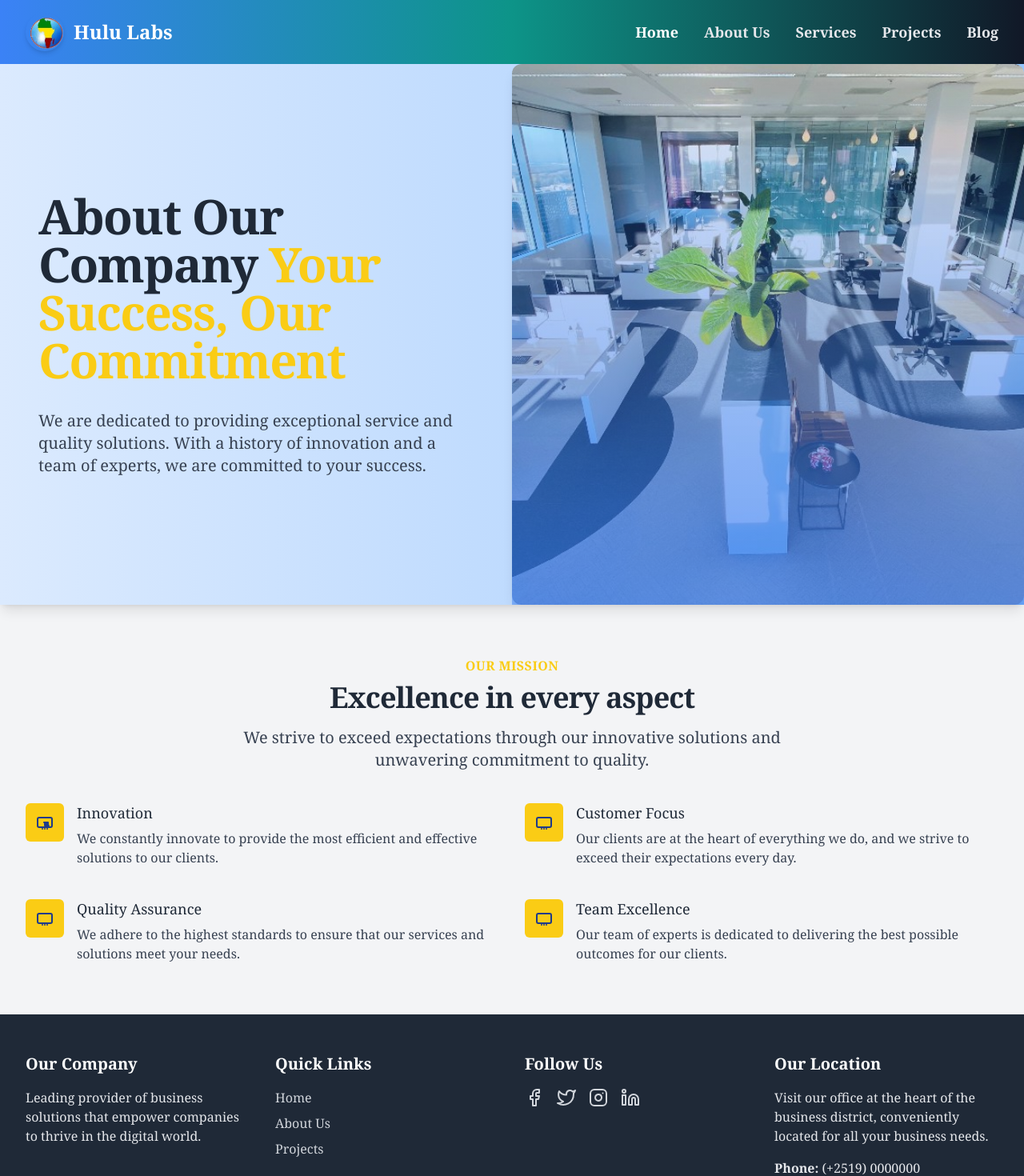
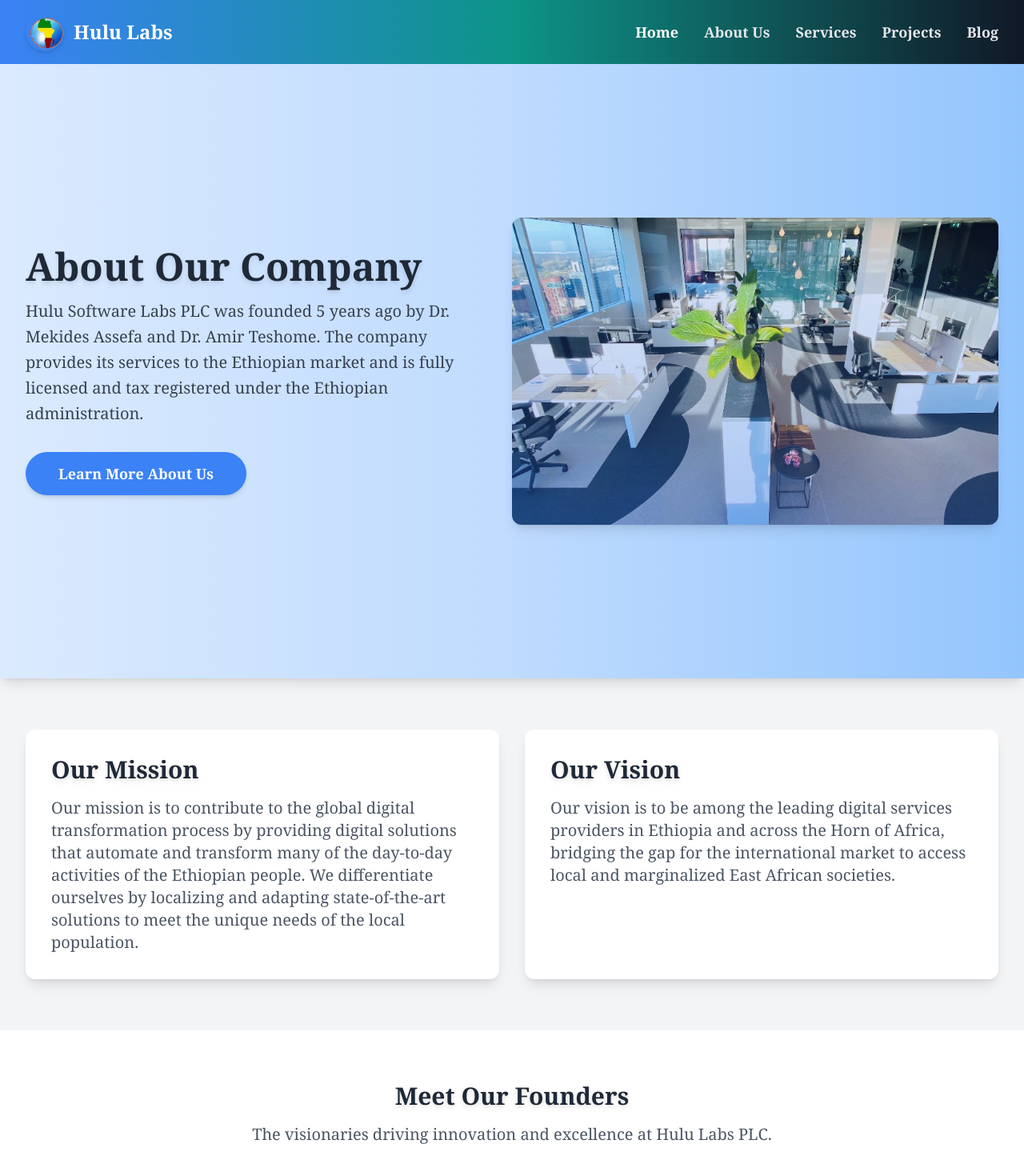
Before and after one commit to seblesw/E-Learning-Website, a React (Vite) app: page /about in a window 1280 px wide. Shown: the top 1470 px of the page at 80% size. Built offline with nearby package versions, Linux system fonts and the light colour scheme.

Commit message:
update about page

```diff
--- a/src/components/Navbar/Navbar.jsx
+++ b/src/components/Navbar/Navbar.jsx
@@ -62,7 +62,7 @@ const Navbar = () => {
         </div>
 
         {isOpen && (
-          <div className="md:hidden mt-3 space-y-2 bg-gray-900 p-4 rounded-lg shadow-md">
+          <div className="md:hidden mt-3 space-y-2 from-blue-500 via-teal-600 to-gray-900 dark:bg-gray-900 p-4 rounded-lg shadow-md">
             <Link
               to="/"
               onClick={handleLinkClick}
--- a/src/pages/About/About.jsx
+++ b/src/pages/About/About.jsx
@@ -1,114 +1,146 @@
-import React from 'react';
+import React, { useState, useEffect } from 'react';
 import Footer from '../../components/Footer/Footer';
+import { Briefcase, Code, BarChart2 } from 'react-feather'; // Import the required icons
+
+const images = [
+  'assets/hero/company.jpg',
+];
 
 const About = () => {
+  const [currentImageIndex, setCurrentImageIndex] = useState(0);
+
+  useEffect(() => {
+    const interval = setInterval(() => {
+      setCurrentImageIndex((prevIndex) => (prevIndex + 1) % images.length);
+    }, 4000); // Change image every 4 seconds
+
+    return () => clearInterval(interval);
+  }, []);
+
   return (
     <div className="font-sans antialiased bg-gray-100 dark:bg-gray-900 text-gray-900 dark:text-gray-100">
-      {/* Hero Section */}
-      <div className="relative bg-white dark:bg-gray-800 overflow-hidden shadow-lg">
+      {/* Header Section */}
+      <header className="relative bg-white dark:bg-gray-800 overflow-hidden shadow-lg">
         <div className="absolute inset-0 bg-gradient-to-r from-blue-100 via-blue-200 to-blue-300 dark:hidden"></div>
         <div className="absolute inset-0 bg-gradient-to-r from-gray-800 via-blue-900 to-gray-900 hidden dark:block"></div>
-        <div className="max-w-7xl mx-auto grid grid-cols-1 lg:grid-cols-2">
+        <div className="relative max-w-7xl mx-auto py-16 px-4 sm:px-6 lg:py-48 lg:px-8 flex justify-between items-center">
 
           {/* Left Side - Text Content */}
-          <div className="relative z-10 py-16 sm:py-24 md:py-28 lg:py-32 xl:py-40 flex items-center">
-            <main className="mx-auto max-w-7xl px-3 sm:px-4 md:px-10 lg:px-12">
-              <div className="sm:text-center lg:text-left">
-                <h1 className="text-xl tracking-tight font-bold text-gray-800 dark:text-gray-100 sm:text-5xl md:text-6xl">
-                  <span className="block xl:inline font-serif">About Our Company</span>
-                  <span className="block text-yellow-400 xl:inline font-serif"> Your Success, Our Commitment</span>
-                </h1>
-                <p className="font-serif mt-5 text-base text-gray-700 dark:text-gray-300 sm:mt-6 sm:text-lg sm:max-w-xl sm:mx-auto md:mt-8 md:text-xl lg:mx-0">
-                  We are dedicated to providing exceptional service and quality solutions. With a history of innovation and a team of experts, we are committed to your success.
-                </p>
-              </div>
-            </main>
+          <div className="text-left max-w-xl">
+            <h1 className="text-5xl font-bold text-gray-800 dark:text-gray-100 drop-shadow-md font-serif">
+              About Our Company
+            </h1>
+            <p className="mt-4 text-xl leading-8 text-gray-700 dark:text-gray-300 font-serif">
+              Hulu Software Labs PLC was founded 5 years ago by Dr. Mekides Assefa and Dr. Amir Teshome. The company provides its services to the Ethiopian market and is fully licensed and tax registered under the Ethiopian administration.
+            </p>
+            <a
+              href="#mission"
+              className="mt-8 inline-block bg-blue-500 dark:bg-teal-600 border border-transparent rounded-full py-3 px-10 text-lg font-semibold text-white hover:bg-blue-600 dark:hover:bg-teal-700 transition-transform transform hover:scale-105 shadow-md font-serif"
+            >
+              Learn More About Us
+            </a>
           </div>
 
-          {/* Right Side - Image */}
-          <div className="relative lg:col-span-1">
-            <div className="absolute inset-0">
-              <img
-                className="w-full h-full object-cover rounded-xl shadow-lg"
-                src="assets/hero/company.jpg"
-                alt="Company Office"
-              />
-              <div className="absolute inset-0 bg-gradient-to-b from-transparent to-blue-500 dark:to-teal-600 opacity-50"></div>
+          {/* Right Side - Image Gallery */}
+          <div className="w-1/2">
+            <div className="relative h-96 overflow-hidden rounded-xl shadow-lg">
+              {images.map((image, index) => (
+                <img
+                  key={index}
+                  src={image}
+                  alt={`Gallery image ${index + 1}`}
+                  className={`absolute inset-0 w-full h-full object-cover transition-opacity duration-1000 ${
+                    index === currentImageIndex ? 'opacity-100' : 'opacity-0'
+                  }`}
+                />
+              ))}
             </div>
           </div>
         </div>
-      </div>
+      </header>
 
-      {/* About Content */}
-      <div className="py-16 bg-gray-100 dark:bg-gray-900 text-gray-900 dark:text-gray-100">
+      {/* Vision and Mission Section */}
+      <section id="mission" className="py-16 bg-gray-100 dark:bg-gray-900">
+        <div className="max-w-7xl mx-auto px-4 sm:px-6 lg:px-8">
+          <div className="grid grid-cols-1 lg:grid-cols-2 gap-8">
+            {/* Mission */}
+            <div className="bg-white dark:bg-gray-800 p-8 rounded-xl shadow-lg hover:shadow-2xl transition-shadow duration-300 transform hover:scale-105">
+              <h2 className="text-3xl font-bold text-gray-800 dark:text-gray-100 drop-shadow-md font-serif">
+                Our Mission
+              </h2>
+              <p className="mt-4 text-xl leading-7 text-gray-600 dark:text-gray-300 font-serif">
+                Our mission is to contribute to the global digital transformation process by providing digital solutions that automate and transform many of the day-to-day activities of the Ethiopian people. We differentiate ourselves by localizing and adapting state-of-the-art solutions to meet the unique needs of the local population.
+              </p>
+            </div>
+
+            {/* Vision */}
+            <div className="bg-white dark:bg-gray-800 p-8 rounded-xl shadow-lg hover:shadow-2xl transition-shadow duration-300 transform hover:scale-105">
+              <h2 className="text-3xl font-bold text-gray-800 dark:text-gray-100 drop-shadow-md font-serif">
+                Our Vision
+              </h2>
+              <p className="mt-4 text-xl leading-7 text-gray-600 dark:text-gray-300 font-serif">
+                Our vision is to be among the leading digital services providers in Ethiopia and across the Horn of Africa, bridging the gap for the international market to access local and marginalized East African societies.
+              </p>
+            </div>
+          </div>
+        </div>
+      </section>
+
+      {/* Founders Section */}
+      <section id="founders" className="py-16 bg-white dark:bg-gray-900">
         <div className="max-w-7xl mx-auto px-4 sm:px-6 lg:px-8">
           <div className="text-center">
-            <h2 className="text-base text-yellow-400 font-semibold tracking-wide uppercase font-serif">Our Mission</h2>
-            <p className="mt-2 text-3xl leading-8 font-extrabold tracking-tight text-gray-800 dark:text-gray-100 sm:text-4xl font-serif">
-              Excellence in every aspect
-            </p>
-            <p className="mt-4 max-w-2xl text-xl text-gray-700 dark:text-gray-300 lg:mx-auto font-serif">
-              We strive to exceed expectations through our innovative solutions and unwavering commitment to quality.
+            <h2 className="text-3xl font-bold text-gray-800 dark:text-gray-100 drop-shadow-md font-serif">
+              Meet Our Founders
+            </h2>
+            <p className="mt-4 text-xl leading-7 text-gray-600 dark:text-gray-300 max-w-2xl mx-auto font-serif">
+              The visionaries driving innovation and excellence at Hulu Labs PLC.
             </p>
           </div>
-          <div className="mt-10">
-            <dl className="space-y-10 md:space-y-0 md:grid md:grid-cols-2 md:gap-x-8 md:gap-y-10">
-              <div className="relative">
-                <dt>
-                  <div className="absolute flex items-center justify-center h-12 w-12 rounded-md bg-yellow-400 text-blue-900">
-                    <svg xmlns="http://www.w3.org/2000/svg" fill="none" viewBox="0 0 24 24" stroke="currentColor" className="h-6 w-6">
-                      <path strokeLinecap="round" strokeLinejoin="round" strokeWidth="2" d="M13 16h-1v-4h-1m4 4h-1v-4h-1m4 4h-1v-4h-1M12 20h.01M9 20h.01M15 20h.01M21 16V8a2 2 0 00-2-2H5a2 2 0 00-2 2v8a2 2 0 002 2h14a2 2 0 002-2z" />
-                    </svg>
-                  </div>
-                  <p className="ml-16 text-lg leading-6 font-medium text-gray-800 dark:text-gray-100 font-serif">Innovation</p>
-                </dt>
-                <dd className="mt-2 ml-16 text-base text-gray-700 dark:text-gray-300 font-serif">
-                  We constantly innovate to provide the most efficient and effective solutions to our clients.
-                </dd>
+          <div className="mt-16 grid grid-cols-1 sm:grid-cols-2 gap-12">
+            {[
+              {
+                // name: 'Dr. Mekides Assefa',
+                title: 'Co-Founder & CEO',
+                image: 'assets/founders/mekides.jpg',
+                description:
+                  'Dr. Mekides Assefa has been leading our company with a focus on innovation and strategic growth, bringing years of experience in software engineering and business development.',
+              },
+              {
+                // name: 'Dr. Amir Teshome',
+                title: 'Co-Founder & CTO',
+                image: 'assets/founders/amir.jpg',
+                description:
+                  'With deep expertise in technology and a passion for innovation, Dr. Amir Teshome oversees the technical direction of our projects, ensuring the highest quality standards.',
+              },
+            ].map((founder, index) => (
+              <div
+                key={index}
+                className="relative flex flex-col items-center bg-gradient-to-b from-white to-gray-100 dark:from-gray-900 dark:to-gray-800 p-10 rounded-3xl shadow-2xl hover:shadow-3xl transition-shadow duration-300 transform hover:scale-105"
+              >
+                <div className="w-48 h-48 mb-6 overflow-hidden rounded-full border-4 border-gray-200 dark:border-gray-700 shadow-lg">
+                  <img
+                    src={founder.image}
+                    alt={founder.name}
+                    className="w-full h-full object-cover"
+                  />
+                </div>
+                <h3 className="text-3xl font-semibold text-gray-800 dark:text-gray-100 mb-2 font-serif">
+                  {founder.name}
+                </h3>
+                <h4 className="text-xl text-blue-500 dark:text-teal-500 mb-4 font-serif">
+                  {founder.title}
+                </h4>
+                <p className="text-lg text-gray-600 dark:text-gray-300 text-center font-serif">
+                  {founder.description}
+                </p>
+                <div className="absolute inset-0 rounded-3xl bg-gradient-to-b from-transparent to-blue-500 dark:to-teal-600 opacity-0 hover:opacity-20 transition-opacity duration-300"></div>
               </div>
-              <div className="relative">
-                <dt>
-                  <div className="absolute flex items-center justify-center h-12 w-12 rounded-md bg-yellow-400 text-blue-900">
-                    <svg xmlns="http://www.w3.org/2000/svg" fill="none" viewBox="0 0 24 24" stroke="currentColor" className="h-6 w-6">
-                      <path strokeLinecap="round" strokeLinejoin="round" strokeWidth="2" d="M12 20h.01M9 20h.01M15 20h.01M21 16V8a2 2 0 00-2-2H5a2 2 0 00-2 2v8a2 2 0 002 2h14a2 2 0 002-2z" />
-                    </svg>
-                  </div>
-                  <p className="ml-16 text-lg leading-6 font-medium text-gray-800 dark:text-gray-100 font-serif">Customer Focus</p>
-                </dt>
-                <dd className="mt-2 ml-16 text-base text-gray-700 dark:text-gray-300 font-serif">
-                  Our clients are at the heart of everything we do, and we strive to exceed their expectations every day.
-                </dd>
-              </div>
-              <div className="relative">
-                <dt>
-                  <div className="absolute flex items-center justify-center h-12 w-12 rounded-md bg-yellow-400 text-blue-900">
-                    <svg xmlns="http://www.w3.org/2000/svg" fill="none" viewBox="0 0 24 24" stroke="currentColor" className="h-6 w-6">
-                      <path strokeLinecap="round" strokeLinejoin="round" strokeWidth="2" d="M12 20h.01M9 20h.01M15 20h.01M21 16V8a2 2 0 00-2-2H5a2 2 0 00-2 2v8a2 2 0 002 2h14a2 2 0 002-2z" />
-                    </svg>
-                  </div>
-                  <p className="ml-16 text-lg leading-6 font-medium text-gray-800 dark:text-gray-100 font-serif">Quality Assurance</p>
-                </dt>
-                <dd className="mt-2 ml-16 text-base text-gray-700 dark:text-gray-300 font-serif">
-                  We adhere to the highest standards to ensure that our services and solutions meet your needs.
-                </dd>
-              </div>
-              <div className="relative">
-                <dt>
-                  <div className="absolute flex items-center justify-center h-12 w-12 rounded-md bg-yellow-400 text-blue-900">
-                    <svg xmlns="http://www.w3.org/2000/svg" fill="none" viewBox="0 0 24 24" stroke="currentColor" className="h-6 w-6">
-                      <path strokeLinecap="round" strokeLinejoin="round" strokeWidth="2" d="M12 20h.01M9 20h.01M15 20h.01M21 16V8a2 2 0 00-2-2H5a2 2 0 00-2 2v8a2 2 0 002 2h14a2 2 0 002-2z" />
-                    </svg>
-                  </div>
-                  <p className="ml-16 text-lg leading-6 font-medium text-gray-800 dark:text-gray-100 font-serif">Team Excellence</p>
-                </dt>
-                <dd className="mt-2 ml-16 text-base text-gray-700 dark:text-gray-300 font-serif">
-                  Our team of experts is dedicated to delivering the best possible outcomes for our clients.
-                </dd>
-              </div>
-            </dl>
+            ))}
           </div>
         </div>
-      </div>
+      </section>
+
       <Footer />
     </div>
   );
--- a/src/pages/Blog/Blog.jsx
+++ b/src/pages/Blog/Blog.jsx
@@ -41,13 +41,12 @@ const Blog = () => {
                 className="relative flex flex-col bg-white dark:bg-gray-800 p-8 rounded-xl shadow-lg hover:shadow-2xl transition-shadow duration-300 transform hover:scale-105"
               >
                 <div className="flex items-center justify-center h-16 w-16 rounded-full bg-blue-500 dark:bg-teal-600 text-white mb-6 shadow-lg">
-                  {/* You can replace this with an actual icon or image related to the blog post */}
                   <span className="text-2xl font-bold">B{index + 1}</span>
                 </div>
-                <h3 className="text-2xl font-semibold text-gray-800 dark:text-gray-100 mb-4">
+                <h3 className="text-2xl font-semibold text-gray-800 dark:text-gray-100 mb-4 font-serif">
                   {post.title}
                 </h3>
-                <p className="text-lg text-gray-600 dark:text-gray-300">
+                <p className="text-lg text-gray-600 dark:text-gray-300 font-serif">
                   {post.description}
                 </p>
                 <div className="absolute inset-0 rounded-xl bg-gradient-to-b from-transparent to-blue-500 dark:to-teal-600 opacity-0 hover:opacity-20 transition-opacity duration-300"></div>
--- a/src/pages/Services/Services.jsx
+++ b/src/pages/Services/Services.jsx
@@ -5,18 +5,19 @@ import Footer from '../../components/Footer/Footer';
 const Services = () => {
   const services = [
     {
-      title: 'E Commerce',
-      description: 'Expert guidance to help navigate complex business challenges and achieve your goals.',
+      title: 'E-Commerce',
+      description: 'Our e-commerce business telegram mini app is a platform designed to facilitate the buying and selling of goods and services over the internet',
       icon: <Briefcase size={32} />,
     },
     {
       title: 'Crypto Business',
-      description: 'High-quality software solutions tailored to your business needs and goals.',
-      icon: <Code size={32} />,
+      description:
+      'Our crypto business involves the creation, management, or facilitation of services and products related to cryptocurrencies and blockchain technology.',
+       icon: <Code size={32} />,
     },
     {
       title: 'Hulu Pay',
-      description: 'Unlock the power of data with advanced analytics and insights to drive growth.',
+      description: 'Payment Solution associated with Hulu, a popular streaming service.',
       icon: <BarChart2 size={32} />,
     },
   ];
@@ -30,7 +31,7 @@ const Services = () => {
           <h1 className="text-5xl font-bold text-gray-800 dark:text-gray-100 drop-shadow-lg font-serif">
             Our Services
           </h1>
-          <p className="mt-6 text-xl leading-9 text-gray-700 dark:text-gray-300 max-w-2xl mx-auto font-serif">
+          <p className="mt-6 text-2xl leading-9 text-gray-700 dark:text-gray-300 max-w-2xl mx-auto font-serif">
             Discover the wide range of services we offer to empower your business.
           </p>
         </div>
```
Also changed, not shown: src/pages/Home/Home.jsx (+11 -15 lines), src/pages/Projects/Projects.jsx (+3 -7 lines).
